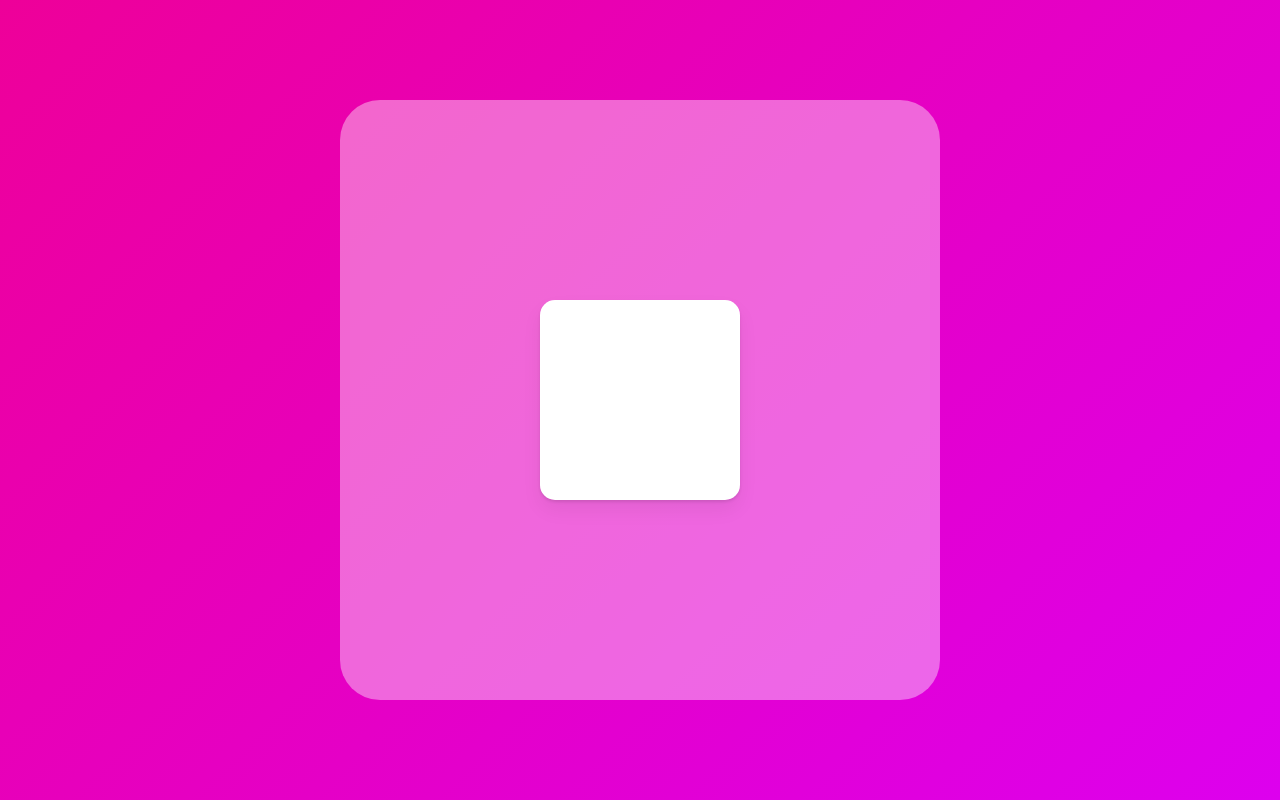
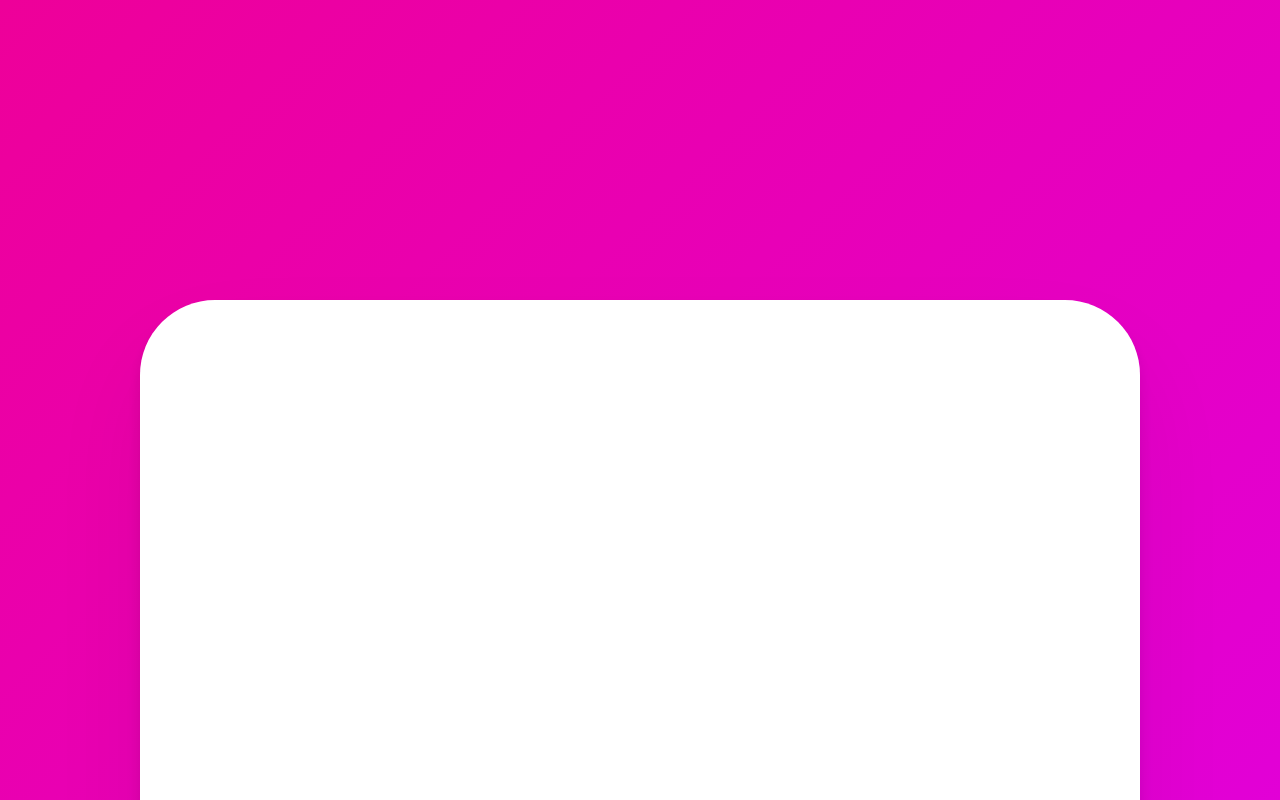
Before and after one commit to wonyj0228/animation, a React (Create React App) app: page / in a window 1280 px wide. Shown: the top 800 px of the page. Built offline with nearby package versions, Linux system fonts and the light colour scheme.

Commit message:
MotionValues

```diff
--- a/src/App.tsx
+++ b/src/App.tsx
@@ -1,10 +1,9 @@
-import Gesture from './Gesture';
-import Variant from './Variant';
+import MotionValue from './Components/MotionValue';
 
 function App() {
   return (
     <>
-      <Gesture />
+      <MotionValue />
     </>
   );
 }
--- /dev/null
+++ b/src/Components/MotionValue.tsx
@@ -0,0 +1,73 @@
+import { motion, useMotionValue, useTransform, useScroll } from 'framer-motion';
+import { useEffect } from 'react';
+import styled from 'styled-components';
+
+const Wrapper = styled(motion.div)`
+  height: 200vh;
+  width: 100vw;
+  display: flex;
+  justify-content: center;
+  align-items: center;
+`;
+
+const Box = styled(motion.div)`
+  width: 200px;
+  height: 200px;
+  background-color: rgba(255, 255, 255, 1);
+  border-radius: 15px;
+  box-shadow: 0 2px 3px rgba(0, 0, 0, 0.1), 0 10px 20px rgba(0, 0, 0, 0.06);
+`;
+
+/**
+ *
+ * MotionValue <string | number>
+ * : 애니메이션 값의 상태(state)와 속도(velocity)를 추적한다
+ * : React state가 아니기 때문에 value값이 바뀌어도 리랜더링이 발생하진 않는다
+ *
+ * - useMotionValue 후크로 MotionValues를 생성할 수 있음
+ * - style에 추적하고 싶은 값을 넣어서 useMotionValue로 연결 지으면, 이벤트 관리가 가능함
+ *
+ * 1. get : MotionValue값을 가져옴
+ * 2. set : MotionValue값을 세팅함
+ */
+
+/**
+ *
+ *  UseTransForm (입력값, 입력값범위, 결과값범위)
+ * : MotionValue와 연결해 입력값에 맞는 결과값으로 변환하는 훅
+ * : 입력값 범위와 결과값 범위를 맵핑해 변환한다.
+ */
+
+/**
+ *
+ *  useScroll
+ * : scroll과 관련된 값을 얻을 수 있음
+ * : {scrollX,scrollY, scrollXProgress, scrollYProgress} = useScroll()
+ *
+ * scrollX, scrollY : 현재 스크롤 위치
+ * scrollX Progress : 0부터 1까지 중 스크롤 진행상황
+ */
+
+const MotionValue = () => {
+  const x = useMotionValue(0);
+  const rotateZ = useTransform(x, [-400, 400], [-360, 360]);
+  const gradient = useTransform(
+    x,
+    [-500, 0, 500],
+    [
+      'linear-gradient(135deg, #50ebe6, #4521f6)',
+      'linear-gradient(135deg, #e09, #d0e)',
+      'linear-gradient(135deg, #50eb72, #cff621)',
+    ]
+  );
+  const { scrollYProgress } = useScroll();
+  const scale = useTransform(scrollYProgress, [0, 1], [1, 5]);
+
+  return (
+    <Wrapper style={{ background: gradient }}>
+      <Box drag="x" dragSnapToOrigin style={{ x, rotateZ, scale }} />
+    </Wrapper>
+  );
+};
+
+export default MotionValue;
--- a/src/index.tsx
+++ b/src/index.tsx
@@ -32,8 +32,7 @@ body {
   font-weight: 300;
   font-family: 'Source Sans Pro', sans-serif;
   color:black;
-  background: linear-gradient(135deg, #e09,#d0e);
-	line-height: 1.2;
+  line-height: 1.2;
 }
 a {
   text-decoration: none;
```
Also changed, not shown: src/Components/Basic.tsx (renamed from src/Basic.tsx), src/Components/Gesture.tsx (renamed from src/Gesture.tsx), src/Components/Variant.tsx (renamed from src/Variant.tsx).
